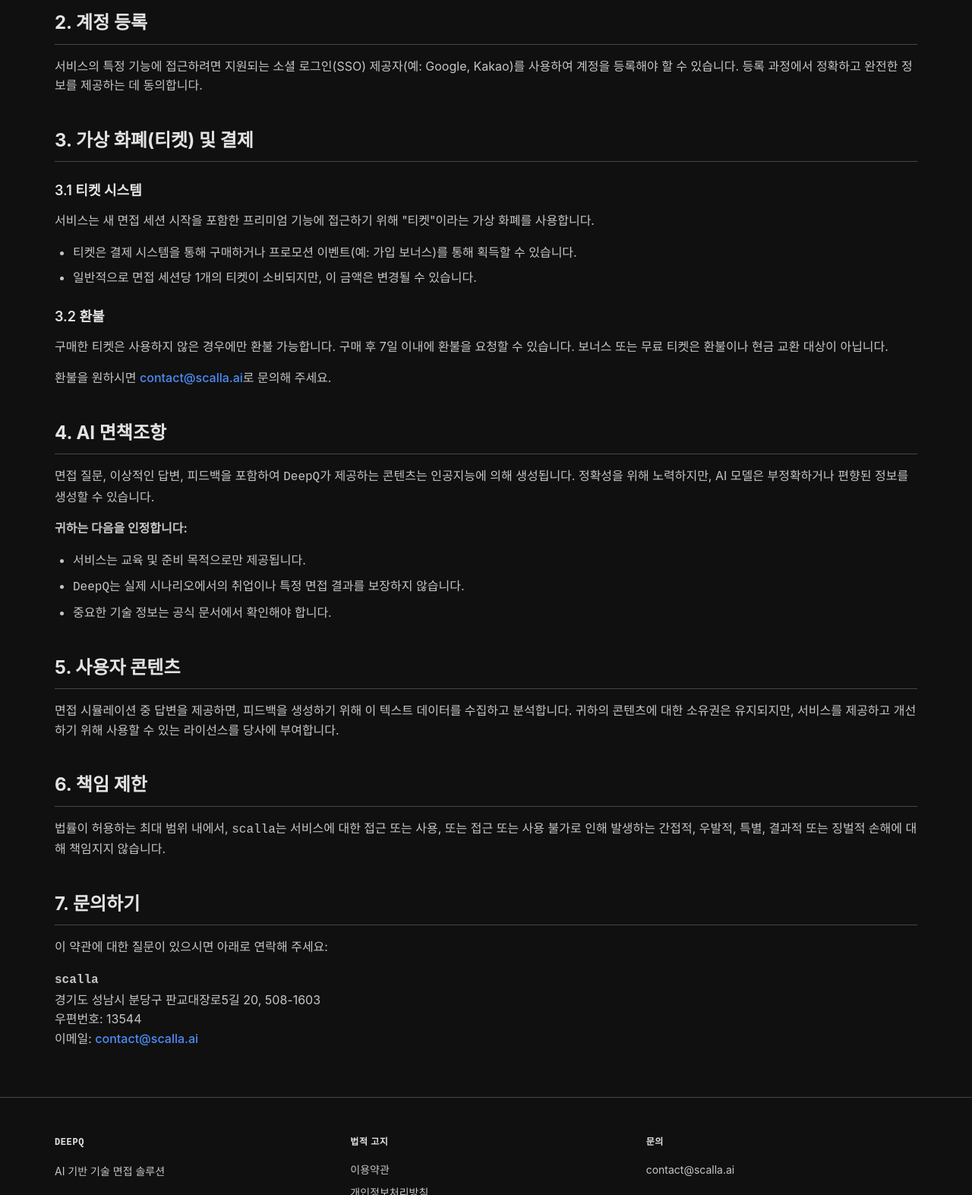
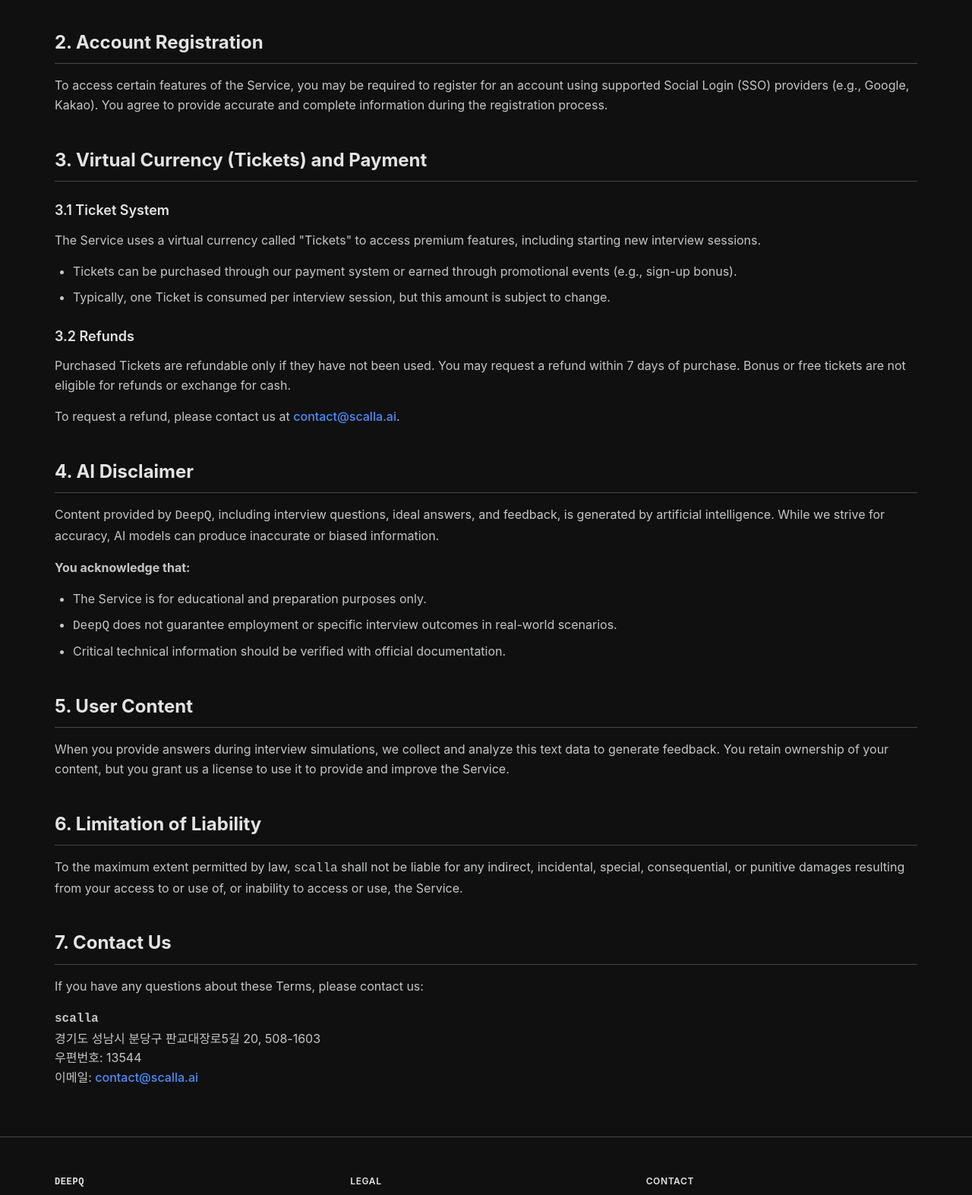
Before and after one commit to scalla-ai/scalla-ai.github.io, a plain HTML site: page deepq/terms.html in a window 1280 px wide. Shown: the part 451-2024 px from the top of the page at 76% size. Drawn offline with Linux system fonts and the light colour scheme.

Commit message:
feat: add internationalization support (KO/EN) based on browser language

```diff
--- a/deepq/terms.html
+++ b/deepq/terms.html
@@ -5,6 +5,7 @@
     <meta name="viewport" content="width=device-width, initial-scale=1.0">
     <title>이용약관 | <span class="brand-font">DeepQ</span></title>
     <link rel="stylesheet" href="../css/style.css">
+    <script src="../js/i18n.js"></script>
 </head>
 <body>
     <header>
@@ -15,46 +16,46 @@
 
     <main>
         <div class="content-card">
-            <h1>이용약관</h1>
-            <p>최종 수정일: 2026년 1월 22일</p>
+            <h1 data-i18n="terms-h1">이용약관</h1>
+            <p data-i18n="terms-date">최종 수정일: 2026년 1월 22일</p>
 
-            <p><span class="brand-font">DeepQ</span>에 오신 것을 환영합니다. <span class="brand-font">scalla</span>("당사", "저희")가 운영하는 <span class="brand-font">DeepQ</span> 웹사이트와 서비스를 사용하기 전에 이 이용약관("약관")을 주의 깊게 읽어주세요.</p>
+            <p data-i18n="terms-intro"><span class="brand-font">DeepQ</span>에 오신 것을 환영합니다. <span class="brand-font">scalla</span>("당사", "저희")가 운영하는 <span class="brand-font">DeepQ</span> 웹사이트와 서비스를 사용하기 전에 이 이용약관("약관")을 주의 깊게 읽어주세요.</p>
 
-            <h2>1. 서비스 설명</h2>
-            <p><span class="brand-font">DeepQ</span>는 AI 기반 기술 면접 준비 플랫폼입니다. 특정 직무와 기술 주제에 맞춘 시뮬레이션 면접 세션을 제공합니다. 서비스에는 AI 생성 질문, 피드백 분석, 점수 시스템("서비스")이 포함됩니다.</p>
+            <h2 data-i18n="terms-h2-1">1. 서비스 설명</h2>
+            <p data-i18n="terms-p-1"><span class="brand-font">DeepQ</span>는 AI 기반 기술 면접 준비 플랫폼입니다. 특정 직무와 기술 주제에 맞춘 시뮬레이션 면접 세션을 제공합니다. 서비스에는 AI 생성 질문, 피드백 분석, 점수 시스템("서비스")이 포함됩니다.</p>
 
-            <h2>2. 계정 등록</h2>
-            <p>서비스의 특정 기능에 접근하려면 지원되는 소셜 로그인(SSO) 제공자(예: Google, Kakao)를 사용하여 계정을 등록해야 할 수 있습니다. 등록 과정에서 정확하고 완전한 정보를 제공하는 데 동의합니다.</p>
+            <h2 data-i18n="terms-h2-2">2. 계정 등록</h2>
+            <p data-i18n="terms-p-2">서비스의 특정 기능에 접근하려면 지원되는 소셜 로그인(SSO) 제공자(예: Google, Kakao)를 사용하여 계정을 등록해야 할 수 있습니다. 등록 과정에서 정확하고 완전한 정보를 제공하는 데 동의합니다.</p>
 
-            <h2>3. 가상 화폐(티켓) 및 결제</h2>
-            <h3>3.1 티켓 시스템</h3>
-            <p>서비스는 새 면접 세션 시작을 포함한 프리미엄 기능에 접근하기 위해 "티켓"이라는 가상 화폐를 사용합니다.</p>
+            <h2 data-i18n="terms-h2-3">3. 가상 화폐(티켓) 및 결제</h2>
+            <h3 data-i18n="terms-h3-3-1">3.1 티켓 시스템</h3>
+            <p data-i18n="terms-p-3-1-1">서비스는 새 면접 세션 시작을 포함한 프리미엄 기능에 접근하기 위해 "티켓"이라는 가상 화폐를 사용합니다.</p>
             <ul>
-                <li>티켓은 결제 시스템을 통해 구매하거나 프로모션 이벤트(예: 가입 보너스)를 통해 획득할 수 있습니다.</li>
-                <li>일반적으로 면접 세션당 1개의 티켓이 소비되지만, 이 금액은 변경될 수 있습니다.</li>
+                <li data-i18n="terms-li-3-1-1">티켓은 결제 시스템을 통해 구매하거나 프로모션 이벤트(예: 가입 보너스)를 통해 획득할 수 있습니다.</li>
+                <li data-i18n="terms-li-3-1-2">일반적으로 면접 세션당 1개의 티켓이 소비되지만, 이 금액은 변경될 수 있습니다.</li>
             </ul>
 
-            <h3>3.2 환불</h3>
-            <p>구매한 티켓은 사용하지 않은 경우에만 환불 가능합니다. 구매 후 7일 이내에 환불을 요청할 수 있습니다. 보너스 또는 무료 티켓은 환불이나 현금 교환 대상이 아닙니다.</p>
-            <p>환불을 원하시면 <a href="mailto:contact@scalla.ai">contact@scalla.ai</a>로 문의해 주세요.</p>
+            <h3 data-i18n="terms-h3-3-2">3.2 환불</h3>
+            <p data-i18n="terms-p-3-2-1">구매한 티켓은 사용하지 않은 경우에만 환불 가능합니다. 구매 후 7일 이내에 환불을 요청할 수 있습니다. 보너스 또는 무료 티켓은 환불이나 현금 교환 대상이 아닙니다.</p>
+            <p data-i18n="terms-p-3-2-2">환불을 원하시면 <a href="mailto:contact@scalla.ai">contact@scalla.ai</a>로 문의해 주세요.</p>
 
-            <h2>4. AI 면책조항</h2>
-            <p>면접 질문, 이상적인 답변, 피드백을 포함하여 <span class="brand-font">DeepQ</span>가 제공하는 콘텐츠는 인공지능에 의해 생성됩니다. 정확성을 위해 노력하지만, AI 모델은 부정확하거나 편향된 정보를 생성할 수 있습니다.</p>
-            <p><strong>귀하는 다음을 인정합니다:</strong></p>
+            <h2 data-i18n="terms-h2-4">4. AI 면책조항</h2>
+            <p data-i18n="terms-p-4-1">면접 질문, 이상적인 답변, 피드백을 포함하여 <span class="brand-font">DeepQ</span>가 제공하는 콘텐츠는 인공지능에 의해 생성됩니다. 정확성을 위해 노력하지만, AI 모델은 부정확하거나 편향된 정보를 생성할 수 있습니다.</p>
+            <p data-i18n="terms-p-4-2"><strong>귀하는 다음을 인정합니다:</strong></p>
             <ul>
-                <li>서비스는 교육 및 준비 목적으로만 제공됩니다.</li>
-                <li><span class="brand-font">DeepQ</span>는 실제 시나리오에서의 취업이나 특정 면접 결과를 보장하지 않습니다.</li>
-                <li>중요한 기술 정보는 공식 문서에서 확인해야 합니다.</li>
+                <li data-i18n="terms-li-4-1">서비스는 교육 및 준비 목적으로만 제공됩니다.</li>
+                <li data-i18n="terms-li-4-2"><span class="brand-font">DeepQ</span>는 실제 시나리오에서의 취업이나 특정 면접 결과를 보장하지 않습니다.</li>
+                <li data-i18n="terms-li-4-3">중요한 기술 정보는 공식 문서에서 확인해야 합니다.</li>
             </ul>
 
-            <h2>5. 사용자 콘텐츠</h2>
-            <p>면접 시뮬레이션 중 답변을 제공하면, 피드백을 생성하기 위해 이 텍스트 데이터를 수집하고 분석합니다. 귀하의 콘텐츠에 대한 소유권은 유지되지만, 서비스를 제공하고 개선하기 위해 사용할 수 있는 라이선스를 당사에 부여합니다.</p>
+            <h2 data-i18n="terms-h2-5">5. 사용자 콘텐츠</h2>
+            <p data-i18n="terms-p-5">면접 시뮬레이션 중 답변을 제공하면, 피드백을 생성하기 위해 이 텍스트 데이터를 수집하고 분석합니다. 귀하의 콘텐츠에 대한 소유권은 유지되지만, 서비스를 제공하고 개선하기 위해 사용할 수 있는 라이선스를 당사에 부여합니다.</p>
 
-            <h2>6. 책임 제한</h2>
-            <p>법률이 허용하는 최대 범위 내에서, <span class="brand-font">scalla</span>는 서비스에 대한 접근 또는 사용, 또는 접근 또는 사용 불가로 인해 발생하는 간접적, 우발적, 특별, 결과적 또는 징벌적 손해에 대해 책임지지 않습니다.</p>
+            <h2 data-i18n="terms-h2-6">6. 책임 제한</h2>
+            <p data-i18n="terms-p-6">법률이 허용하는 최대 범위 내에서, <span class="brand-font">scalla</span>는 서비스에 대한 접근 또는 사용, 또는 접근 또는 사용 불가로 인해 발생하는 간접적, 우발적, 특별, 결과적 또는 징벌적 손해에 대해 책임지지 않습니다.</p>
 
-            <h2>7. 문의하기</h2>
-            <p>이 약관에 대한 질문이 있으시면 아래로 연락해 주세요:</p>
+            <h2 data-i18n="terms-h2-7">7. 문의하기</h2>
+            <p data-i18n="terms-p-7">이 약관에 대한 질문이 있으시면 아래로 연락해 주세요:</p>
             <p>
                 <strong><span class="brand-font">scalla</span></strong><br>
                 경기도 성남시 분당구 판교대장로5길 20, 508-1603<br>
@@ -68,15 +69,15 @@
         <div class="footer-content">
             <div class="footer-section">
                 <h4><span class="brand-font">DeepQ</span></h4>
-                <p>AI 기반 기술 면접 솔루션</p>
+                <p data-i18n="footer-deepq-slogan">AI 기반 기술 면접 솔루션</p>
             </div>
             <div class="footer-section">
-                <h4>법적 고지</h4>
-                <a href="terms.html">이용약관</a>
-                <a href="privacy.html">개인정보처리방침</a>
+                <h4 data-i18n="footer-legal">법적 고지</h4>
+                <a href="terms.html" data-i18n="footer-terms">이용약관</a>
+                <a href="privacy.html" data-i18n="footer-privacy">개인정보처리방침</a>
             </div>
             <div class="footer-section">
-                <h4>문의</h4>
+                <h4 data-i18n="footer-contact-title">문의</h4>
                 <p>contact@scalla.ai</p>
             </div>
         </div>
--- /dev/null
+++ b/js/i18n.js
@@ -0,0 +1,130 @@
+document.addEventListener('DOMContentLoaded', () => {
+    const userLang = navigator.language || navigator.userLanguage;
+    const isKorean = userLang.startsWith('ko');
+
+    if (!isKorean) {
+        applyEnglish();
+    }
+});
+
+function applyEnglish() {
+    const elements = document.querySelectorAll('[data-i18n]');
+
+    elements.forEach(el => {
+        const key = el.getAttribute('data-i18n');
+        if (translations[key]) {
+            if (translations[key].includes('<')) {
+                el.innerHTML = translations[key];
+            } else {
+                el.textContent = translations[key];
+            }
+        }
+    });
+
+    const pageKey = getPageKey();
+    if (translations['page-title-' + pageKey]) {
+        document.title = translations['page-title-' + pageKey];
+    }
+}
+
+function getPageKey() {
+    const path = window.location.pathname;
+    if (path.includes('privacy.html')) return 'privacy';
+    if (path.includes('terms.html')) return 'terms';
+    if (path.includes('deepq/')) return 'deepq';
+    return 'main';
+}
+
+const translations = {
+    // Shared
+    "footer-contact-title": "Contact",
+    "footer-legal": "Legal",
+    "footer-terms": "Terms of Service",
+    "footer-privacy": "Privacy Policy",
+
+    // index.html
+    "page-title-main": "scalla | Shaping the Future of AI",
+    "hero-h1": "Turning the Value of Intelligence into Reality",
+    "hero-desc": "<span class=\"brand-font\">scalla</span> is a venture studio that expands business possibilities through AI technology and solves complex problems with clear solutions.",
+    "portfolio-title": "Portfolio",
+    "deepq-desc": "AI-based Technical Interview Prep Platform",
+    "btn-visit": "Visit",
+    "about-title": "About <span class=\"brand-font\">scalla</span>",
+    "about-desc": "<span class=\"brand-font\">scalla</span> is an AI technology company located in Pangyo, Seongnam. We create practical tools so anyone can easily enjoy Generative AI technology.",
+    "footer-slogan": "Innovating with Intelligence.",
+    "footer-products": "Products",
+    "footer-address": "Bundang-gu, Seongnam-si, Gyeonggi-do, Korea",
+
+    // deepq/index.html
+    "page-title-deepq": "DeepQ | Advanced AI Technical Interview Simulation",
+    "nav-main": "<span class=\"brand-font\">scalla</span> Main",
+    "hero-title-deepq": "The Relentless Interviewer That Tests Your Technical Logic, <span class=\"highlight brand-font\">DeepQ</span>",
+    "hero-desc-deepq": "We digitized engineering interview guidelines from global big tech companies into an AI interviewer. The latest <span class=\"code-text\">Gemini</span> model generates deep follow-up questions digging into technical grounds and diagnoses logical gaps in your answers.",
+    "btn-playstore": "Start on Google Play",
+    "features-title": "Key Features",
+    "feat-1-title": "Big Tech Standard Question Design",
+    "feat-1-desc": "We don't ask for simple rote memorization. We provide strict problem sets designed to verify practical design and complexity optimization skills required by top-tier domestic and international companies.",
+    "feat-2-title": "2-4 Step Deep Follow-up Questions",
+    "feat-2-desc": "Real-time analysis of your answer keywords to ask 'why' you made those technical choices. Follow-up questions clearly measure the depth and limits of your technical stack.",
+    "feat-3-title": "Precise Multi-dimensional Evaluation Report",
+    "feat-3-desc": "The inference engine based on the latest <span class=\"code-text\">Gemini</span> model analyzes the accuracy, logical consistency, and technical maturity of your answers. We deliver feedback based on objective metrics, not subjective feelings.",
+    "quote-deepq": "LLMs know the answer, but <strong><span class=\"brand-font\">DeepQ</span> makes you prove your skills.</strong>",
+    "footer-deepq-slogan": "AI-based Technical Interview Solution",
+
+    // deepq/privacy.html
+    "page-title-privacy": "Privacy Policy | DeepQ",
+    "privacy-h1": "Privacy Policy",
+    "privacy-date": "Last updated: January 22, 2026",
+    "privacy-intro": "At <strong><span class=\"brand-font\">scalla</span></strong>, accessible from <a href=\"https://scalla.ai\">https://scalla.ai</a>, one of our main priorities is the privacy of our visitors. This Privacy Policy document contains types of information that is collected and recorded by <span class=\"brand-font\">scalla</span> and how we use it.",
+    "privacy-h2-1": "1. Information We Collect",
+    "privacy-p-1": "The personal information that you are asked to provide, and the reasons why you are asked to provide it, will be made clear to you at the point we ask you to provide your personal information.",
+    "privacy-li-1-1": "<strong>Account Information:</strong> When you register through SSO, we collect your email, provider ID, and optional profile name.",
+    "privacy-li-1-2": "<strong>Usage Data:</strong> We collect interaction data with AI interview sessions (including answers and feedback history).",
+    "privacy-li-1-3": "<strong>Inquiry Data:</strong> We collect your name, email address, etc., when you contact customer service.",
+    "privacy-h2-2": "2. How We Use Your Information",
+    "privacy-li-2-1": "Provide, operate, and maintain our service (DeepQ)",
+    "privacy-li-2-2": "Improve, personalize, and expand our service",
+    "privacy-li-2-3": "Understand and analyze how you use our service",
+    "privacy-li-2-4": "Develop new products, services, features, and functionality",
+    "privacy-li-2-5": "Communicate with you for customer service and updates",
+    "privacy-h2-3": "3. Log Files",
+    "privacy-p-3": "scalla follows a standard procedure of using log files. These files log visitors when they visit websites or use applications. The information collected by log files include internet protocol (IP) addresses, browser type, Internet Service Provider (ISP), date and time stamp, referring/exit pages, and possibly the number of clicks.",
+    "privacy-h2-4": "4. Data Security and Management",
+    "privacy-p-4-1": "We take your data security seriously and use appropriate technical and organizational measures to protect your personal information from unauthorized access, loss, or misuse.",
+    "privacy-p-4-2": "Users can request the deletion of their account and related data at any time. If you wish to delete your account, please email <a href=\"mailto:contact@scalla.ai\">contact@scalla.ai</a>. Please note that data cannot be recovered once deleted.",
+    "privacy-h2-5": "5. Contact Us",
+    "privacy-p-5": "If you have additional questions or require more information about our Privacy Policy, do not hesitate to contact us.",
+    "company-name": "Company: scalla",
+    "company-rep": "Representative: Miji Ham",
+    "company-address": "Address: 508-1603, 20, Pangyodaejang-ro 5-gil, Bundang-gu, Seongnam-si, Gyeonggi-do, Korea (13544)",
+
+    // deepq/terms.html
+    "page-title-terms": "Terms of Service | DeepQ",
+    "terms-h1": "Terms of Service",
+    "terms-date": "Last updated: January 22, 2026",
+    "terms-intro": "Welcome to <span class=\"brand-font\">DeepQ</span>. Please read these Terms of Service (\"Terms\") carefully before using the <span class=\"brand-font\">DeepQ</span> website and services operated by <span class=\"brand-font\">scalla</span> (\"us\", \"we\", or \"our\").",
+    "terms-h2-1": "1. Service Description",
+    "terms-p-1": "<span class=\"brand-font\">DeepQ</span> is an AI-powered technical interview preparation platform. We provide simulated interview sessions tailored to specific job roles and technical topics. The Service includes AI-generated questions, feedback analysis, and a scoring system (\"Service\").",
+    "terms-h2-2": "2. Account Registration",
+    "terms-p-2": "To access certain features of the Service, you may be required to register for an account using supported Social Login (SSO) providers (e.g., Google, Kakao). You agree to provide accurate and complete information during the registration process.",
+    "terms-h2-3": "3. Virtual Currency (Tickets) and Payment",
+    "terms-h3-3-1": "3.1 Ticket System",
+    "terms-p-3-1-1": "The Service uses a virtual currency called \"Tickets\" to access premium features, including starting new interview sessions.",
+    "terms-li-3-1-1": "Tickets can be purchased through our payment system or earned through promotional events (e.g., sign-up bonus).",
+    "terms-li-3-1-2": "Typically, one Ticket is consumed per interview session, but this amount is subject to change.",
+    "terms-h3-3-2": "3.2 Refunds",
+    "terms-p-3-2-1": "Purchased Tickets are refundable only if they have not been used. You may request a refund within 7 days of purchase. Bonus or free tickets are not eligible for refunds or exchange for cash.",
+    "terms-p-3-2-2": "To request a refund, please contact us at <a href=\"mailto:contact@scalla.ai\">contact@scalla.ai</a>.",
+    "terms-h2-4": "4. AI Disclaimer",
+    "terms-p-4-1": "Content provided by <span class=\"brand-font\">DeepQ</span>, including interview questions, ideal answers, and feedback, is generated by artificial intelligence. While we strive for accuracy, AI models can produce inaccurate or biased information.",
+    "terms-p-4-2": "<strong>You acknowledge that:</strong>",
+    "terms-li-4-1": "The Service is for educational and preparation purposes only.",
+    "terms-li-4-2": "<span class=\"brand-font\">DeepQ</span> does not guarantee employment or specific interview outcomes in real-world scenarios.",
+    "terms-li-4-3": "Critical technical information should be verified with official documentation.",
+    "terms-h2-5": "5. User Content",
+    "terms-p-5": "When you provide answers during interview simulations, we collect and analyze this text data to generate feedback. You retain ownership of your content, but you grant us a license to use it to provide and improve the Service.",
+    "terms-h2-6": "6. Limitation of Liability",
+    "terms-p-6": "To the maximum extent permitted by law, <span class=\"brand-font\">scalla</span> shall not be liable for any indirect, incidental, special, consequential, or punitive damages resulting from your access to or use of, or inability to access or use, the Service.",
+    "terms-h2-7": "7. Contact Us",
+    "terms-p-7": "If you have any questions about these Terms, please contact us:"
+};
```
Also changed, not shown: deepq/index.html (+16 -15 lines), deepq/privacy.html (+30 -29 lines), index.html (+12 -11 lines).
